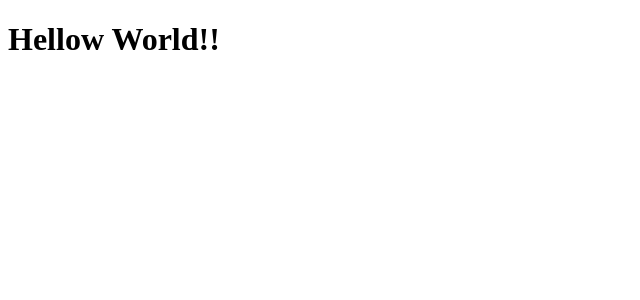
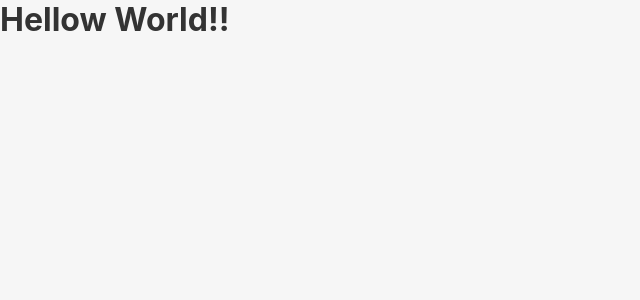
Before and after one commit to nelsonwenner/shopping-cart-frontend-challenge, a React (Create React App) app: page / in a window 1280 px wide. Shown: the top 300 px of the page, without its empty margins (0-640 px from the left). Built offline with nearby package versions, Linux system fonts and the light colour scheme.

Commit message:
chore: add style components

```diff
--- a/package.json
+++ b/package.json
@@ -9,6 +9,7 @@
     "react": "^17.0.2",
     "react-dom": "^17.0.2",
     "react-scripts": "4.0.3",
+    "styled-components": "^5.2.3",
     "web-vitals": "^1.0.1"
   },
   "scripts": {
--- a/src/App.jsx
+++ b/src/App.jsx
@@ -1,5 +1,15 @@
 import React from 'react'
 
-const App = () => <h1>Hellow World!!</h1>
+import { ThemeProvider } from 'styled-components'
+
+import GlobalStyles from '@/styles/GlobalStyles'
+import light from '@/styles/themes/light'
+
+const App = () => (
+  <ThemeProvider theme={light}>
+    <GlobalStyles />
+    <h1>Hellow World!!</h1>
+  </ThemeProvider>
+)
 
 export default App
--- /dev/null
+++ b/src/styles/GlobalStyles.js
@@ -0,0 +1,44 @@
+import { createGlobalStyle } from 'styled-components'
+
+const GlobalStyles = createGlobalStyle`
+	* {
+    padding: 0;
+    margin: 0;
+    box-sizing: border-box;
+  }
+
+  html {
+    scroll-behavior: smooth;
+  }
+
+	body {
+		background-color: ${({ theme }) => theme.background.secondary};
+		color: ${({ theme }) => theme.text.primary};
+    font-family: ${({ theme }) => theme.font.family};
+    width: 100%;
+    height: 100vh;
+    scroll-behavior: smooth;
+	}
+
+	button:focus,
+  input:focus,
+  select:focus,
+  textarea:focus {
+    outline: none;
+  }
+
+  a {
+    text-decoration: none;
+    color: inherit;
+  }
+
+  ul {
+    list-style: none;
+  }
+
+  li {
+    list-style: none;
+  }
+`
+
+export default GlobalStyles
--- /dev/null
+++ b/src/styles/themes/light.js
@@ -0,0 +1,34 @@
+const theme = {
+  title: 'light',
+  font: {
+    family:
+      "Poppins, -apple-system, BlinkMacSystemFont, 'Segoe UI', Roboto, Oxygen, Ubuntu, Cantarell, 'Open Sans', 'Helvetica Neue', sans-serif",
+    bold: 600,
+    sizes: {
+      xxsmall: '1.2rem',
+      xsmall: '1.6rem',
+      small: '1.8rem',
+      medium: '2.2rem',
+      large: '2.6rem',
+      xlarge: '3.4rem',
+      xxlarge: '5.2rem'
+    }
+  },
+  background: { primary: '#fdfdfd', secondary: '#f6f6f6' },
+  text: { primary: '#333', secondary: '#fff' },
+  colors: {
+    primary: '#266dd3',
+    secondary: '#344055'
+  },
+  spacings: {
+    xxsmall: '0.8rem',
+    xsmall: '1.6rem',
+    small: '2.4rem',
+    medium: '3.2rem',
+    large: '6.0rem',
+    xlarge: '6.4rem',
+    xxlarge: '12.8rem'
+  }
+}
+
+export default theme
```
Also changed, not shown: 1 other file (tests, documents, lock files or other folders).
